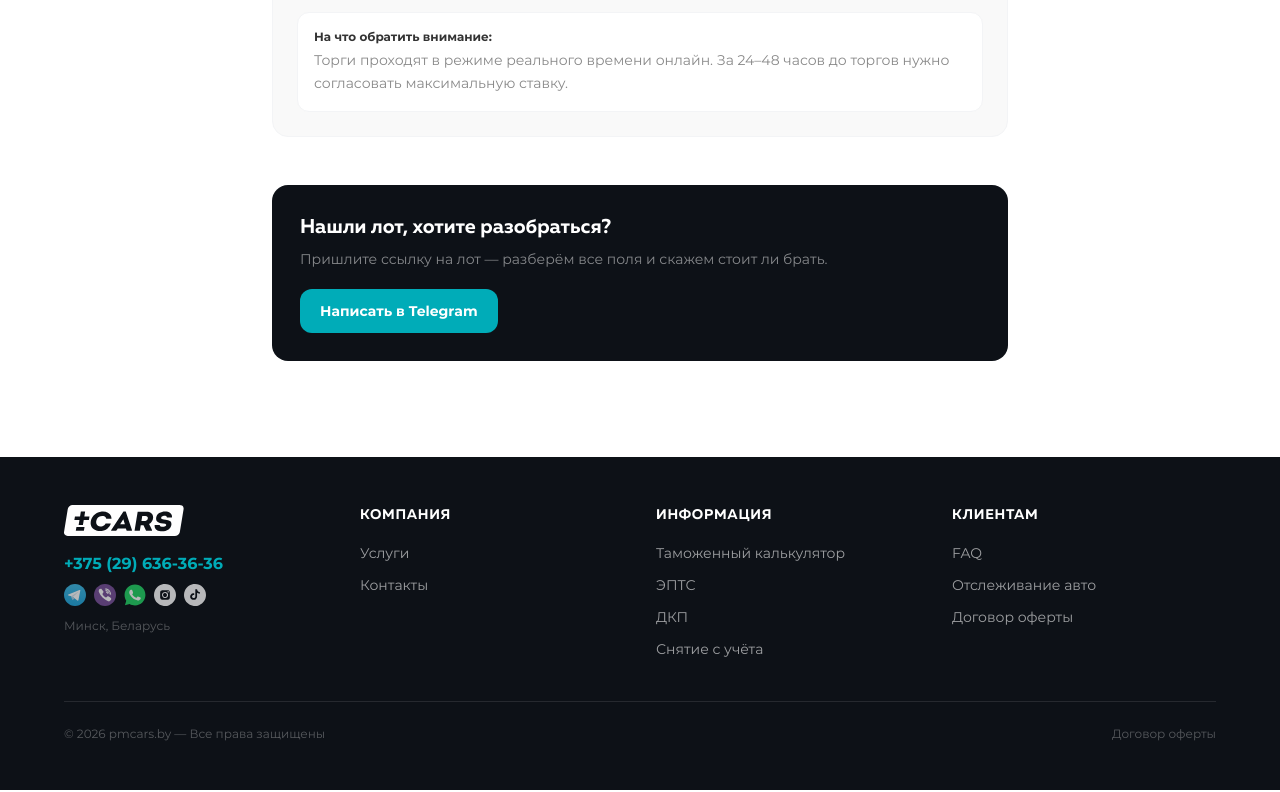
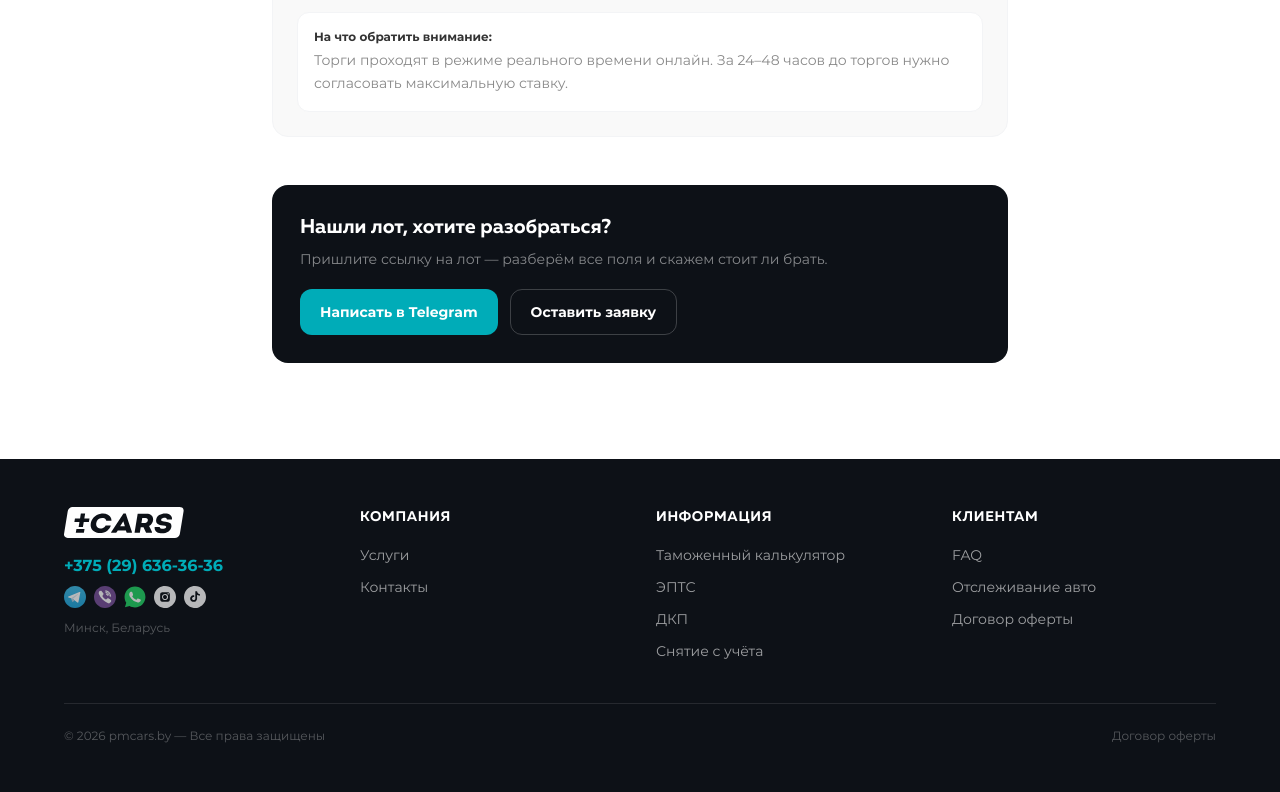
Before and after one commit to idzvilla/pmcars, a Next.js app: page /info/auktsionnyy-list in a window 1280 px wide. Shown: the part 2829-3621 px from the top of the page. Built offline with nearby package versions, Linux system fonts and the light colour scheme.

Commit message:
fix: add contacts CTA button to auction sheet page

```diff
--- a/src/app/info/auktsionnyy-list/page.tsx
+++ b/src/app/info/auktsionnyy-list/page.tsx
@@ -1,5 +1,6 @@
 // src/app/info/auktsionnyy-list/page.tsx
 import type { Metadata } from 'next'
+import Link from 'next/link'
 
 export const metadata: Metadata = {
   title: 'Как читать аукционный лист Copart и IAAI | pmcars.by',
@@ -130,6 +131,7 @@ export default function AuktsionnyyListPage() {
           <p className="font-montserrat text-white/50 text-sm mb-5">
             Пришлите ссылку на лот — разберём все поля и скажем стоит ли брать.
           </p>
+          <div className="flex flex-wrap gap-3">
             <a
               href="https://t.me/pmcars"
               target="_blank"
@@ -138,6 +140,13 @@ export default function AuktsionnyyListPage() {
             >
               Написать в Telegram
             </a>
+            <Link
+              href="/contacts"
+              className="inline-flex items-center px-5 py-3 rounded-xl border border-white/20 text-white font-montserrat font-bold text-sm hover:border-primary hover:text-primary transition-colors"
+            >
+              Оставить заявку
+            </Link>
+          </div>
         </div>
       </div>
     </div>
```
Lines whose indentation alone changed are shown as unchanged.
